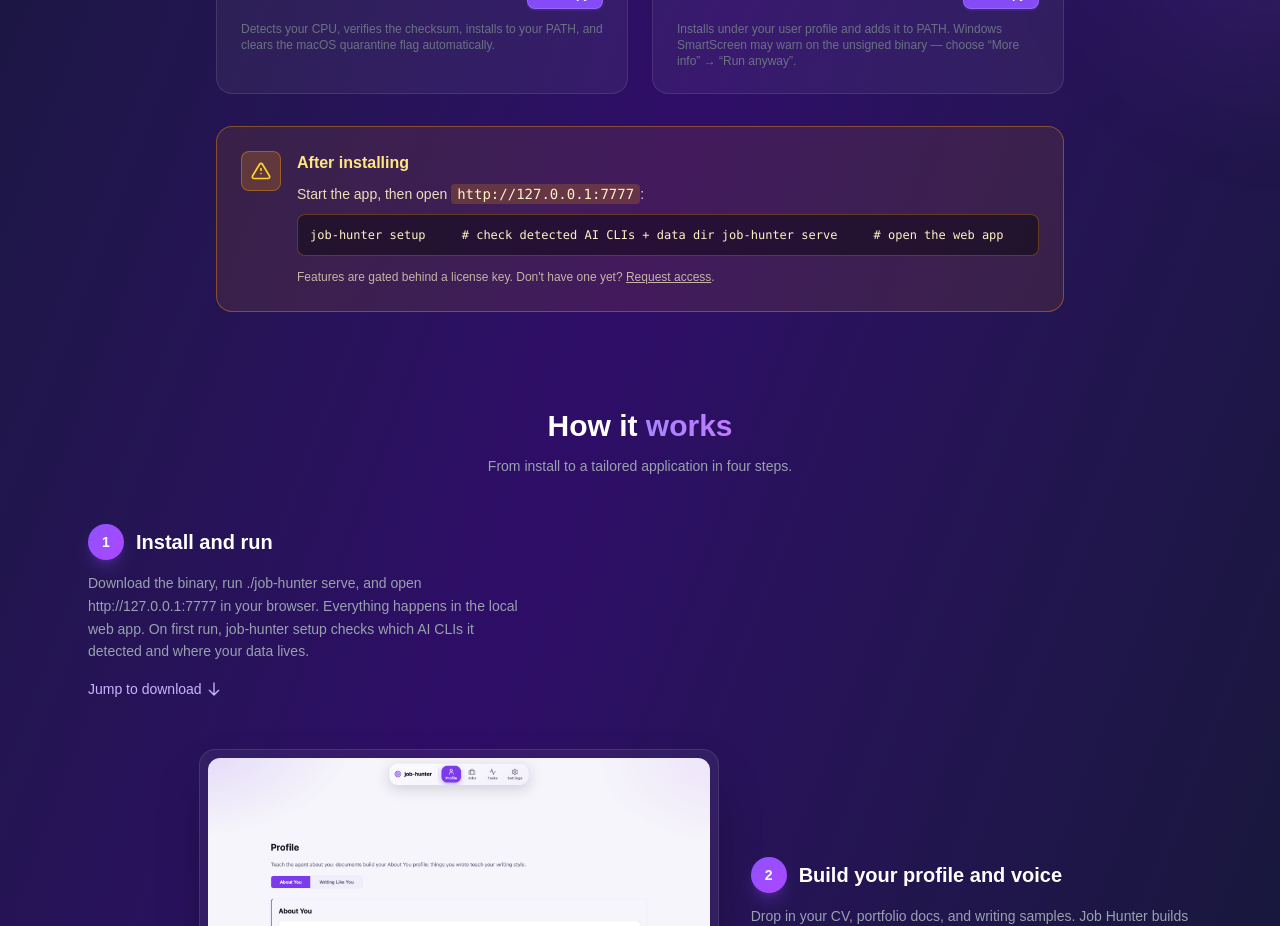
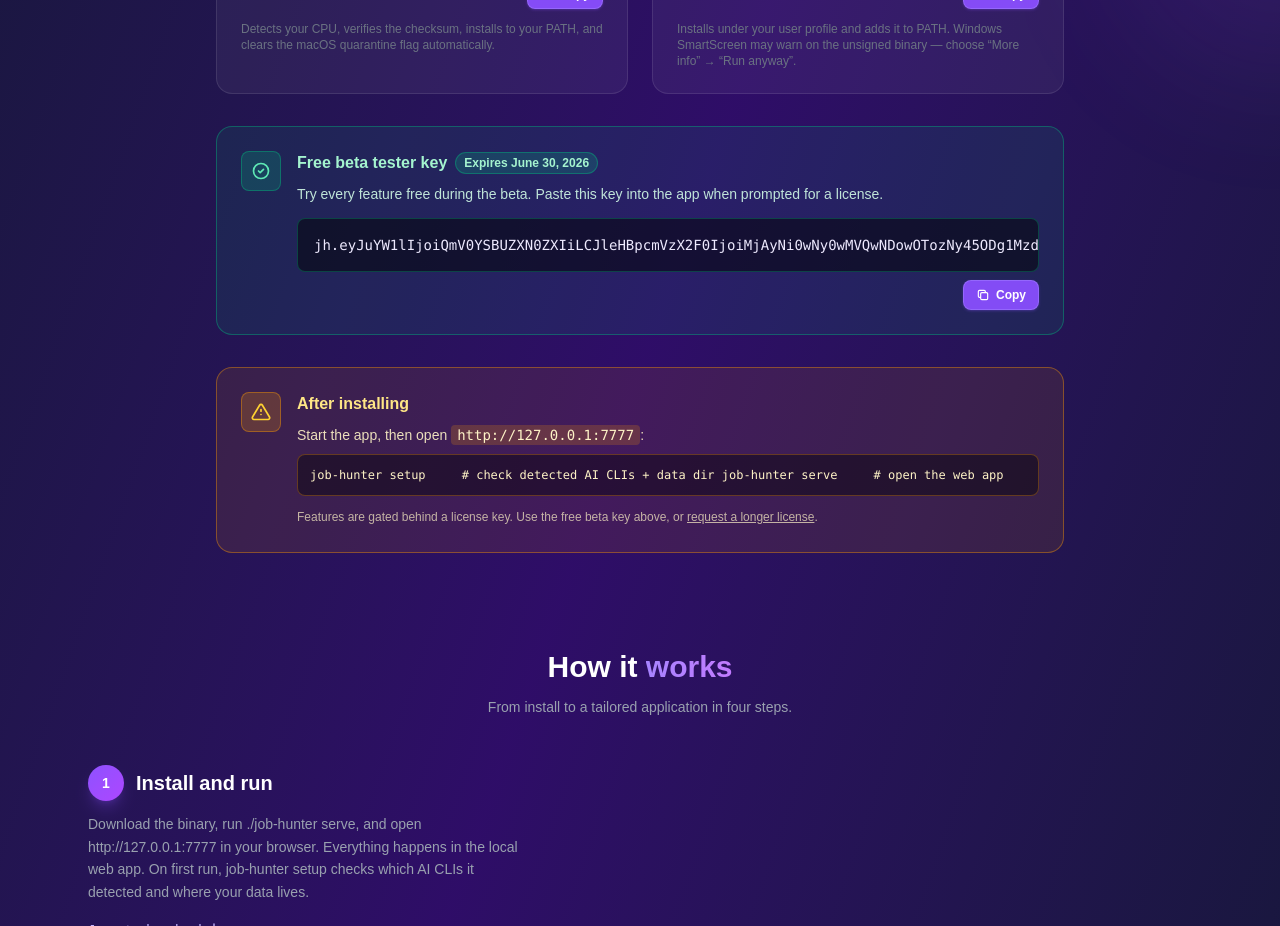
Before and after one commit to tech-m8/website, a Next.js app: page /products/job-hunter in a window 1280 px wide. Shown: the part 1520-2446 px from the top of the page. Built offline with nearby package versions, Linux system fonts and the light colour scheme.

Commit message:
feat(job-hunter): add free beta tester license key to product page
Beta key valid through June 30, 2026 in an emerald copy-card; updated
the license note to point at it instead of request-only access.

Co-Authored-By: Claude Opus 4.8 <noreply@anthropic.com>

```diff
--- a/app/products/job-hunter/page.js
+++ b/app/products/job-hunter/page.js
@@ -66,6 +66,9 @@ const steps = [
 
 const installCmdUnix = `curl -fsSL https://tech-m8.solutions/downloads/job-hunter/install.sh | sh`;
 const installCmdWin = `irm https://tech-m8.solutions/downloads/job-hunter/install.ps1 | iex`;
+
+// Beta tester license key — valid through June 30, 2026.
+const betaLicenseKey = `jh.eyJuYW1lIjoiQmV0YSBUZXN0ZXIiLCJleHBpcmVzX2F0IjoiMjAyNi0wNy0wMVQwNDowOTozNy45ODg1MzdaIn0.5NtqCmeWIPiRz2A66puwVrSz07WLVhGra94GLiaPhiTZBOkmaha32AdzflqMlKUmmQUaFQF2WGsgDNuwIQTzBg`;
 
 export default function JobHunterPage() {
   return (
@@ -156,6 +159,27 @@ export default function JobHunterPage() {
             </div>
           </div>
 
+          {/* Beta tester key */}
+          <div className="rounded-2xl border border-emerald-500/40 bg-emerald-500/10 p-6 text-left mb-8">
+            <div className="flex items-start gap-4">
+              <div className="flex-shrink-0 w-10 h-10 rounded-lg bg-emerald-500/20 border border-emerald-500/40 flex items-center justify-center">
+                <svg className="w-5 h-5 text-emerald-300" fill="none" stroke="currentColor" viewBox="0 0 24 24">
+                  <path strokeLinecap="round" strokeLinejoin="round" strokeWidth={2} d="M9 12l2 2 4-4m6 2a9 9 0 11-18 0 9 9 0 0118 0z" />
+                </svg>
+              </div>
+              <div className="flex-1 min-w-0">
+                <div className="flex items-center gap-2 mb-2 flex-wrap">
+                  <h3 className="text-emerald-200 font-bold text-base">Free beta tester key</h3>
+                  <span className="text-xs font-semibold px-2 py-0.5 rounded-full bg-emerald-500/20 border border-emerald-500/40 text-emerald-200">Expires June 30, 2026</span>
+                </div>
+                <p className="text-emerald-100/90 text-sm leading-relaxed mb-3">
+                  Try every feature free during the beta. Paste this key into the app when prompted for a license.
+                </p>
+                <CopyCommand text={betaLicenseKey} border="border-emerald-500/30" />
+              </div>
+            </div>
+          </div>
+
           {/* License note */}
           <div role="alert" className="rounded-2xl border border-amber-500/40 bg-amber-500/10 p-6 text-left">
             <div className="flex items-start gap-4">
@@ -172,7 +196,7 @@ export default function JobHunterPage() {
                 <pre className="mb-3 rounded-lg bg-black/40 border border-amber-500/30 p-3 overflow-x-auto text-xs text-amber-100"><code>job-hunter setup     # check detected AI CLIs + data dir
 job-hunter serve     # open the web app</code></pre>
                 <p className="text-amber-100/70 text-xs leading-relaxed">
-                  Features are gated behind a license key. Don&apos;t have one yet? <a href="mailto:masnun@gmail.com?subject=Job%20Hunter%20license" className="underline hover:text-amber-100">Request access</a>.
+                  Features are gated behind a license key. Use the free beta key above, or <a href="mailto:masnun@gmail.com?subject=Job%20Hunter%20license" className="underline hover:text-amber-100">request a longer license</a>.
                 </p>
               </div>
             </div>
```
